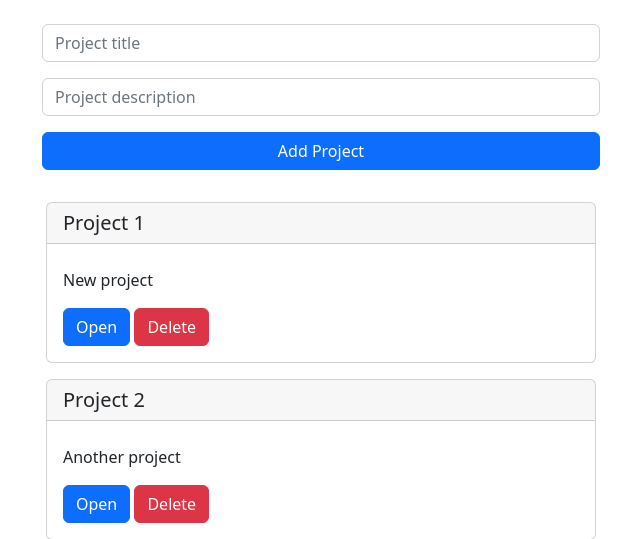
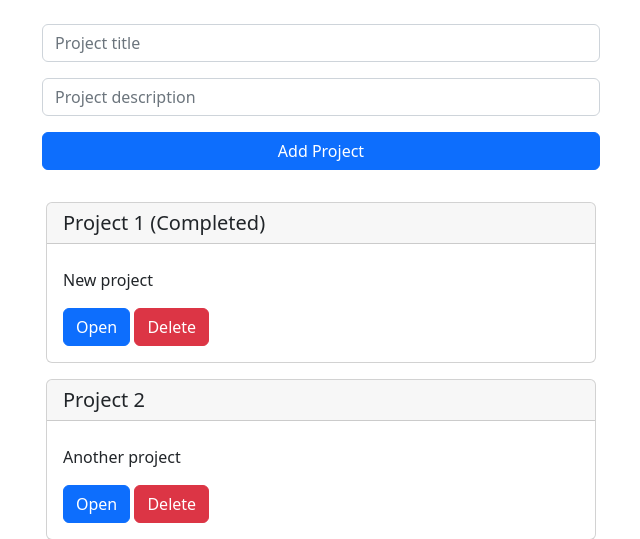
Before and after one commit to Tahir-47/Project-Task-Management, a Django app: page / in a window 1280 px wide. Shown: the part 56-595 px from the top of the page, without its empty margins (319-959 px from the left). Run offline with Django 4.2, Linux system fonts and the light colour scheme; a user stored in the database is signed in; data comes from the database, SQL or seed files in the repository; both versions use the stored data as it was after the commit.

Commit message:
Project complete status

```diff
--- a/task/models.py
+++ b/task/models.py
@@ -4,6 +4,7 @@ from django.db import models
 class Project(models.Model):
 	title = models.CharField(max_length=200)
 	description = models.CharField(max_length=200)
+	completed = models.BooleanField(default=False)
 
 
 	def __str__(self):
--- a/task/templates/task/home.html
+++ b/task/templates/task/home.html
@@ -27,9 +27,9 @@
         {% for project in projects %}
         <div class="d-flex justify-content-center p-2">
           <div class="card d-grid gap-2 col-6 mx-auto">
-            <h5 class="card-header">{{ project.title}}</h5>
+            <h5 class="card-header">{{ project.title}} {% if project.completed %} (Completed){% endif %} </h5>
             <div class="card-body">
-              <p class="card-text">{{ project.description }}</p>
+              <p class="card-text">{{ project.description }} </p>
               <a href="{% url 'task_List' project.id %}" class="btn btn-primary" >Open</a>
               <a href="{% url 'delete_record' project.id %}" class="btn btn-danger">Delete</a>
             </div>
--- a/task/views.py
+++ b/task/views.py
@@ -34,6 +34,13 @@ def home(request):
                 messages.success(request, "There was an error logging in")
                 return redirect('home')
     else:
+        for project in projects:
+            if tasks.objects.filter(project=project).exists():
+                taskItems = tasks.objects.filter(project=project)
+                all_tasks_completed = all(task.done for task in taskItems)
+                project.completed = all_tasks_completed
+                project.save()
+
         return render(request, 'task/home.html',{'projects':projects, 'form': form})
 
 
```
Also changed, not shown: db.sqlite3.
